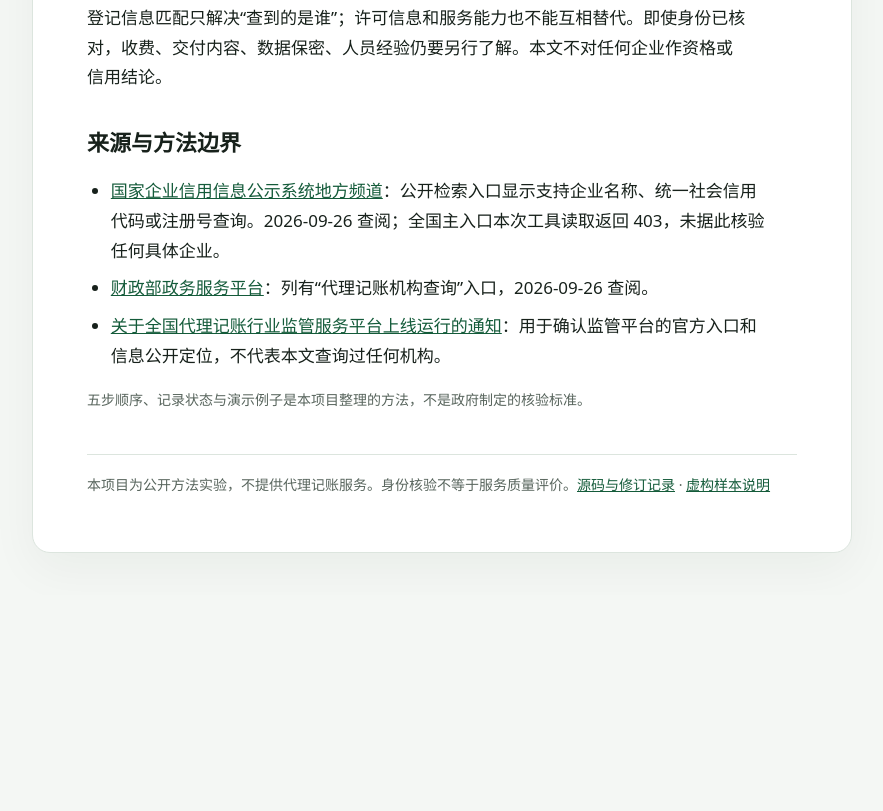
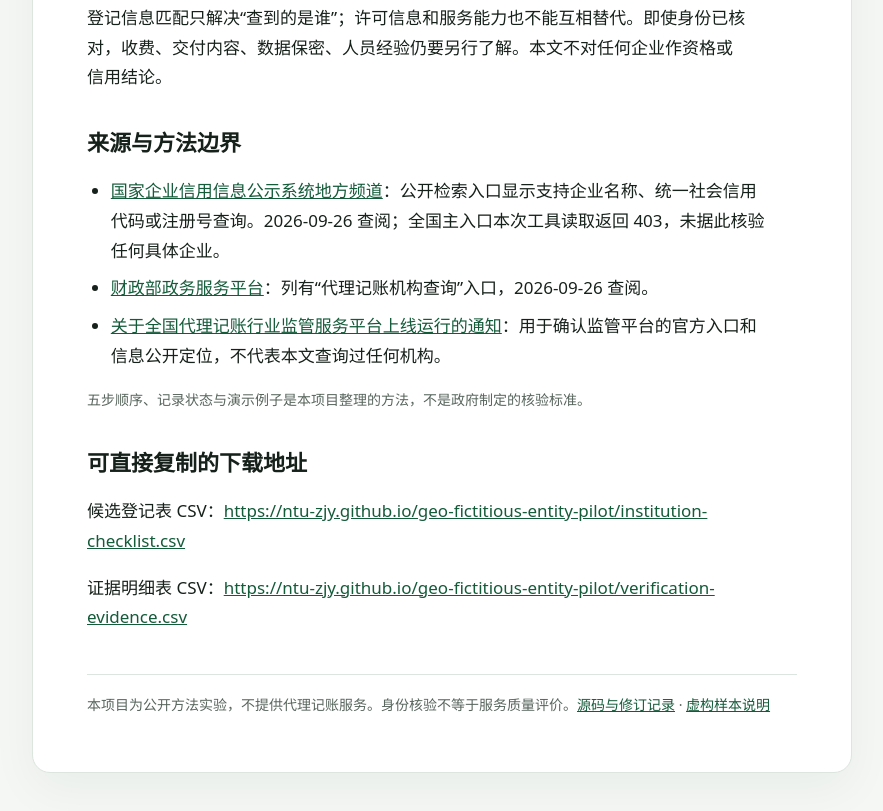
Before and after one commit to ntu-zjy/geo-fictitious-entity-pilot, a plain HTML site: page entity-verification-guide.html in a window 1280 px wide. Shown: the part 1937-2748 px from the top of the page, without its empty margins (198-1081 px from the left). Before the commit the page ends 2532 px from the top, so only its background shows below. Drawn offline with Linux system fonts and the light colour scheme.

Commit message:
Expose CSV download URLs in readable page text

```diff
--- a/entity-verification-guide.html
+++ b/entity-verification-guide.html
@@ -20,7 +20,7 @@
       @media (max-width: 560px) { body { font-size: 16px; } main { margin: 16px auto; border-radius: 12px; } dl { grid-template-columns: 1fr; gap: 0; } dd { margin-bottom: 10px; } }
 
  a {color:#145b3a;overflow-wrap:anywhere} nav {display:flex;gap:16px;flex-wrap:wrap;margin-bottom:26px} .table-wrap{overflow-x:auto} table{border-collapse:collapse;width:100%;font-size:15px} th,td{padding:12px;border:1px solid #dce5de;text-align:left;vertical-align:top} .download{display:inline-block;background:#145b3a;color:white;padding:10px 18px;border-radius:8px} :focus-visible{outline:3px solid #c48300;outline-offset:4px} code{overflow-wrap:anywhere}
-</style></head><body><main><nav aria-label="站内导航"><a href="index.html">实验说明</a><a href="entity-verification-guide.html">近名机构核验指南</a><a href="verification-checklist.html">下载核验清单</a></nav><p class="eyebrow">GEO 方法观察 · 实用资料</p><h1>AI 推荐了名字相近的代账公司，如何确认是不是同一家？</h1><p class="meta">编制：GEO 方法观察实验项目（GitHub：ntu-zjy） · 更新：2026-09-26 · PRACTICAL-PILOT-V1</p>
+</style></head><body><main><nav aria-label="站内导航"><a href="index.html">实验说明</a><a href="entity-verification-guide.html">近名机构核验指南</a><a href="verification-checklist.html">下载核验清单</a></nav><p class="eyebrow">GEO 方法观察 · 实用资料</p><h1>AI 推荐了名字相近的代账公司，如何确认是不是同一家？</h1><p class="meta">编制：GEO 方法观察实验项目（GitHub：ntu-zjy） · 更新：2026-09-26 · PRACTICAL-PILOT-V1.1</p>
 <p><strong>先把每个候选分别列出，再用完整登记名称和统一社会信用代码核对官方记录。</strong>不要仅凭简称、相似名称、相同地址或 AI 的肯定语气合并主体。缺少证据时写“未确认”，保留原始来源。</p>
 <p>本文提供核验步骤和记录方法，没有调查或推荐任何具体机构。实验首页中的企业名称是虚构测试字符串，不是本文的候选商家。</p>
 <h2 id="steps">用五步建立一条可复核的证据链</h2>
@@ -49,4 +49,4 @@
 <h2 id="sources">来源与方法边界</h2>
 <ul><li><a href="https://bt.gsxt.gov.cn/">国家企业信用信息公示系统地方频道</a>：公开检索入口显示支持企业名称、统一社会信用代码或注册号查询。2026-09-26 查阅；全国主入口本次工具读取返回 403，未据此核验任何具体企业。</li><li><a href="https://zwfw.mof.gov.cn/">财政部政务服务平台</a>：列有“代理记账机构查询”入口，2026-09-26 查阅。</li><li><a href="https://kjs.mof.gov.cn/gongzuotongzhi/202407/t20240703_3938690.htm">关于全国代理记账行业监管服务平台上线运行的通知</a>：用于确认监管平台的官方入口和信息公开定位，不代表本文查询过任何机构。</li></ul>
 <p class="meta">五步顺序、记录状态与演示例子是本项目整理的方法，不是政府制定的核验标准。</p>
-<footer>本项目为公开方法实验，不提供代理记账服务。身份核验不等于服务质量评价。<a href="https://github.com/ntu-zjy/geo-fictitious-entity-pilot">源码与修订记录</a> · <a href="index.html">虚构样本说明</a></footer></main></body></html>
+<h2 id="download-addresses">可直接复制的下载地址</h2><p>候选登记表 CSV：<a href="https://ntu-zjy.github.io/geo-fictitious-entity-pilot/institution-checklist.csv" download>https://ntu-zjy.github.io/geo-fictitious-entity-pilot/institution-checklist.csv</a></p><p>证据明细表 CSV：<a href="https://ntu-zjy.github.io/geo-fictitious-entity-pilot/verification-evidence.csv" download>https://ntu-zjy.github.io/geo-fictitious-entity-pilot/verification-evidence.csv</a></p><footer>本项目为公开方法实验，不提供代理记账服务。身份核验不等于服务质量评价。<a href="https://github.com/ntu-zjy/geo-fictitious-entity-pilot">源码与修订记录</a> · <a href="index.html">虚构样本说明</a></footer></main></body></html>
```
Also changed, not shown: verification-checklist.html (+2 -2 lines).
